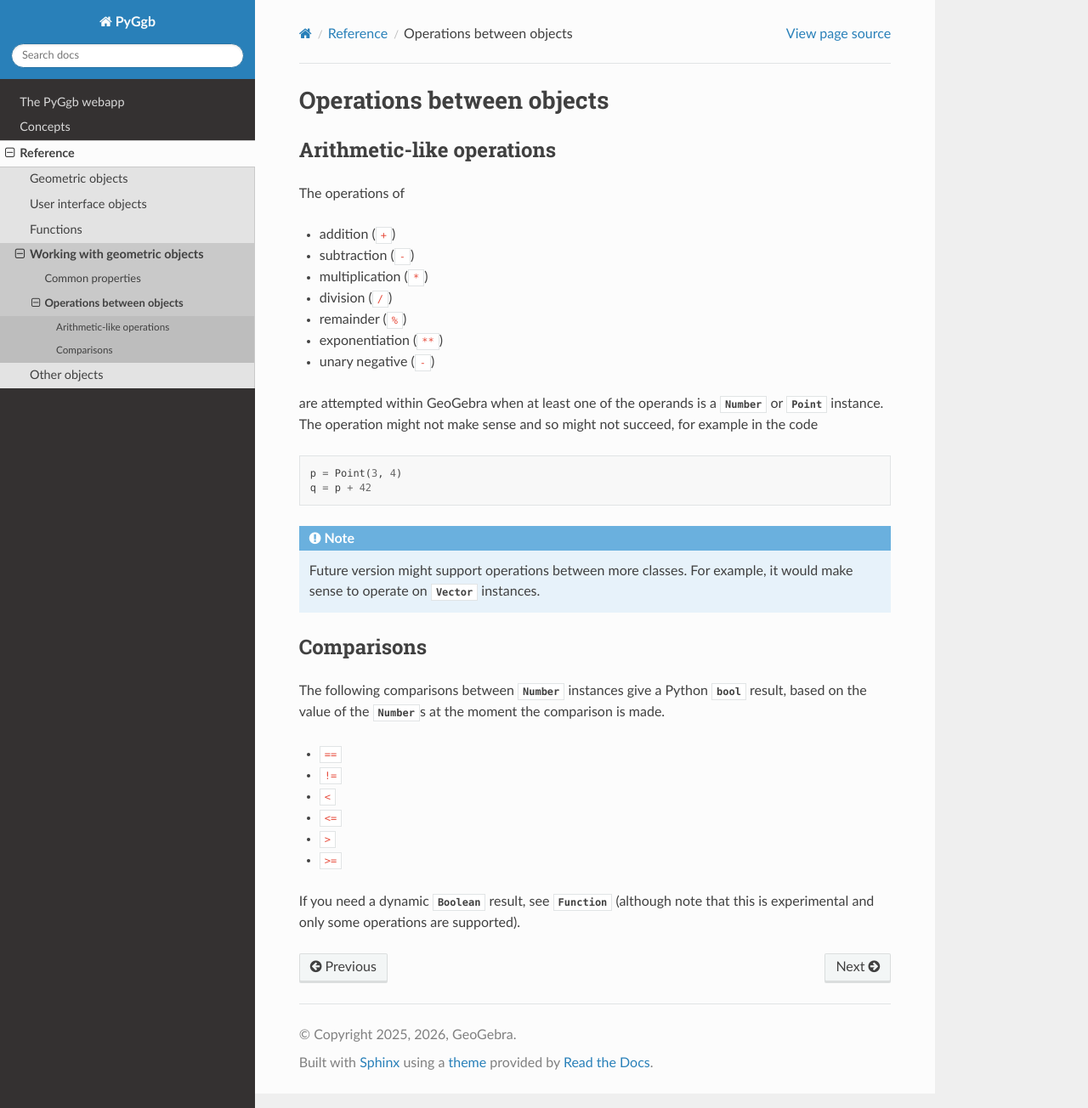
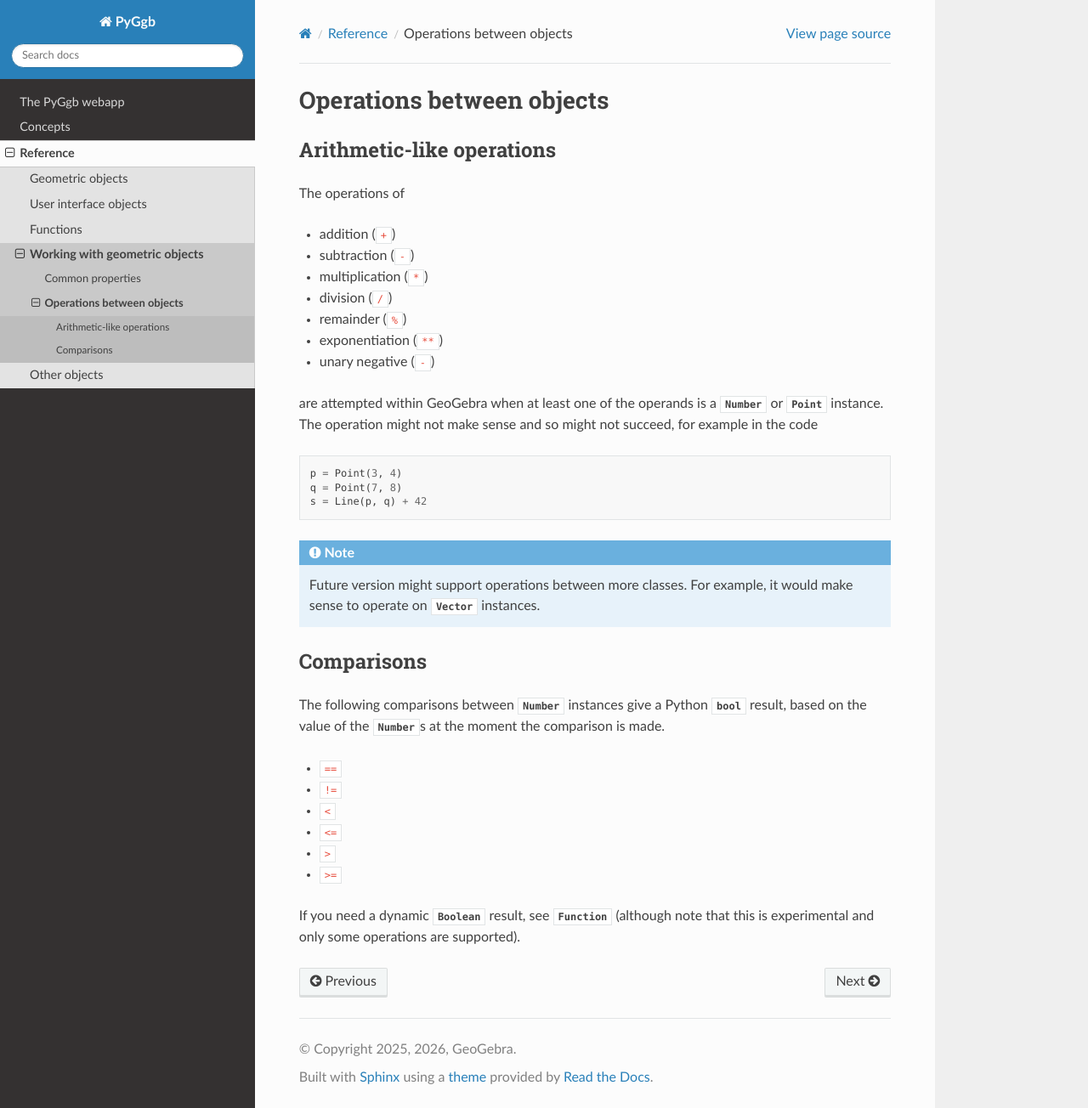
Before and after one commit to bennorth/pyggb, a Sphinx documentation site: the page built from doc/source/reference/classes/object-operations.rst, in a window 1280 px wide and 1304 px high. Shown: the whole window at 85% size. Built offline with Sphinx 7.4.7 and the Read the Docs theme 3.1.0, drawn with Linux system fonts in a browser that asks for light colours.

Commit message:
Fix incorrect example in docs

```diff
--- a/doc/source/reference/classes/object-operations.rst
+++ b/doc/source/reference/classes/object-operations.rst
@@ -23,7 +23,8 @@ not make sense and so might not succeed, for example in the code
 .. code-block:: python
 
    p = Point(3, 4)
-   q = p + 42
+   q = Point(7, 8)
+   s = Line(p, q) + 42
 
 .. note::
 
```
